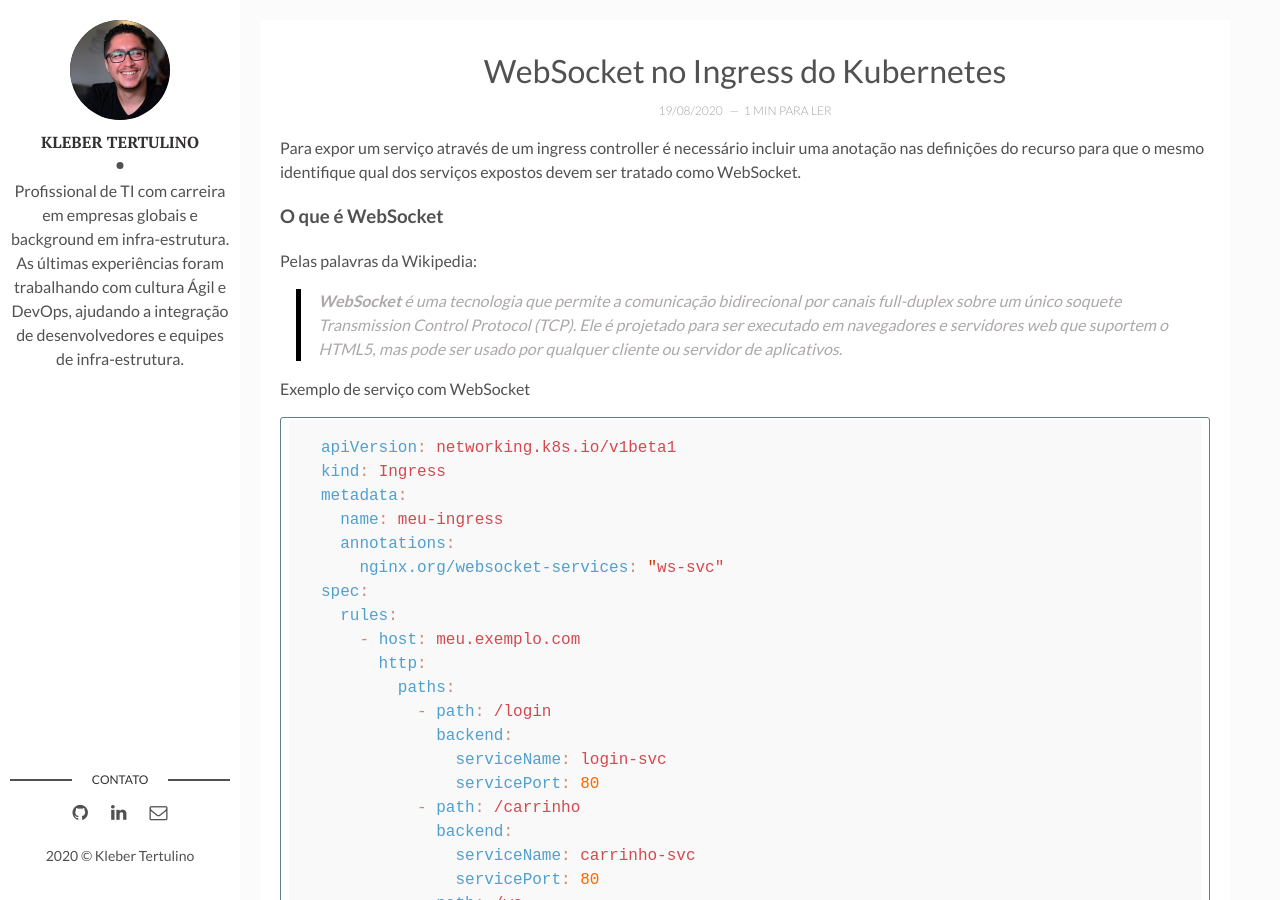
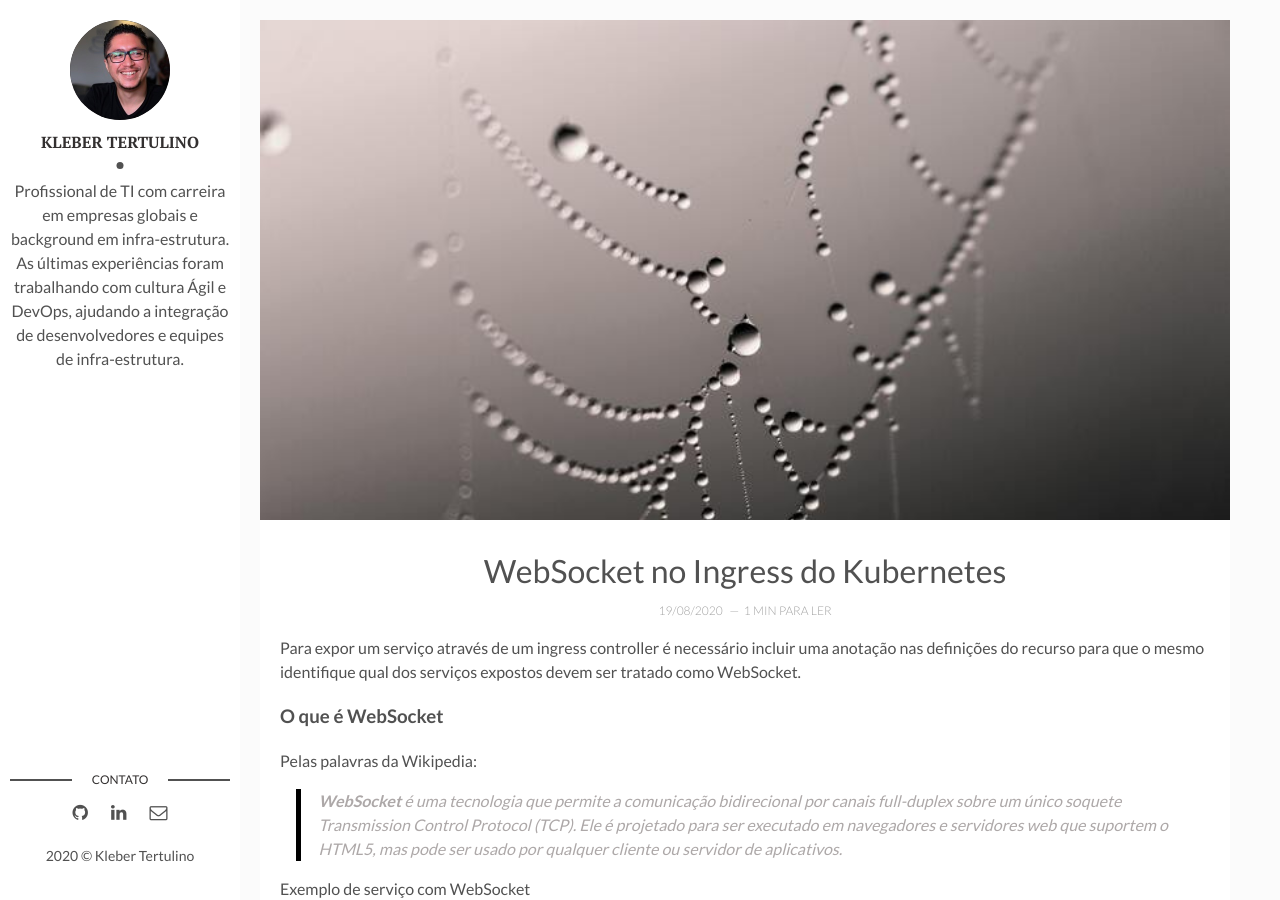
Before and after one commit to klebertertulino/klebertertulino.github.io, a Jekyll site: the page built from _posts/2020-08-19-2020-08-19-websocket-kubernetes.md, in a window 1280 px wide and 900 px high. Built offline with Jekyll 4.4.1, drawn with Linux system fonts in a browser that asks for light colours.

Commit message:
Add an image on post header

```diff
--- a/_posts/2020-08-19-2020-08-19-websocket-kubernetes.md
+++ b/_posts/2020-08-19-2020-08-19-websocket-kubernetes.md
@@ -3,6 +3,7 @@ layout: post
 title: WebSocket no Ingress do Kubernetes
 date: 2020-08-19 14:34
 author: Kleber Tertulino
+img: web.jpg
 tags: [Kubernetes, Ingress]
 summary: Como ativar WebSocket no Ingress do Kubernetes
 ---
```
Also changed, not shown: assets/img/web.jpg (added).
